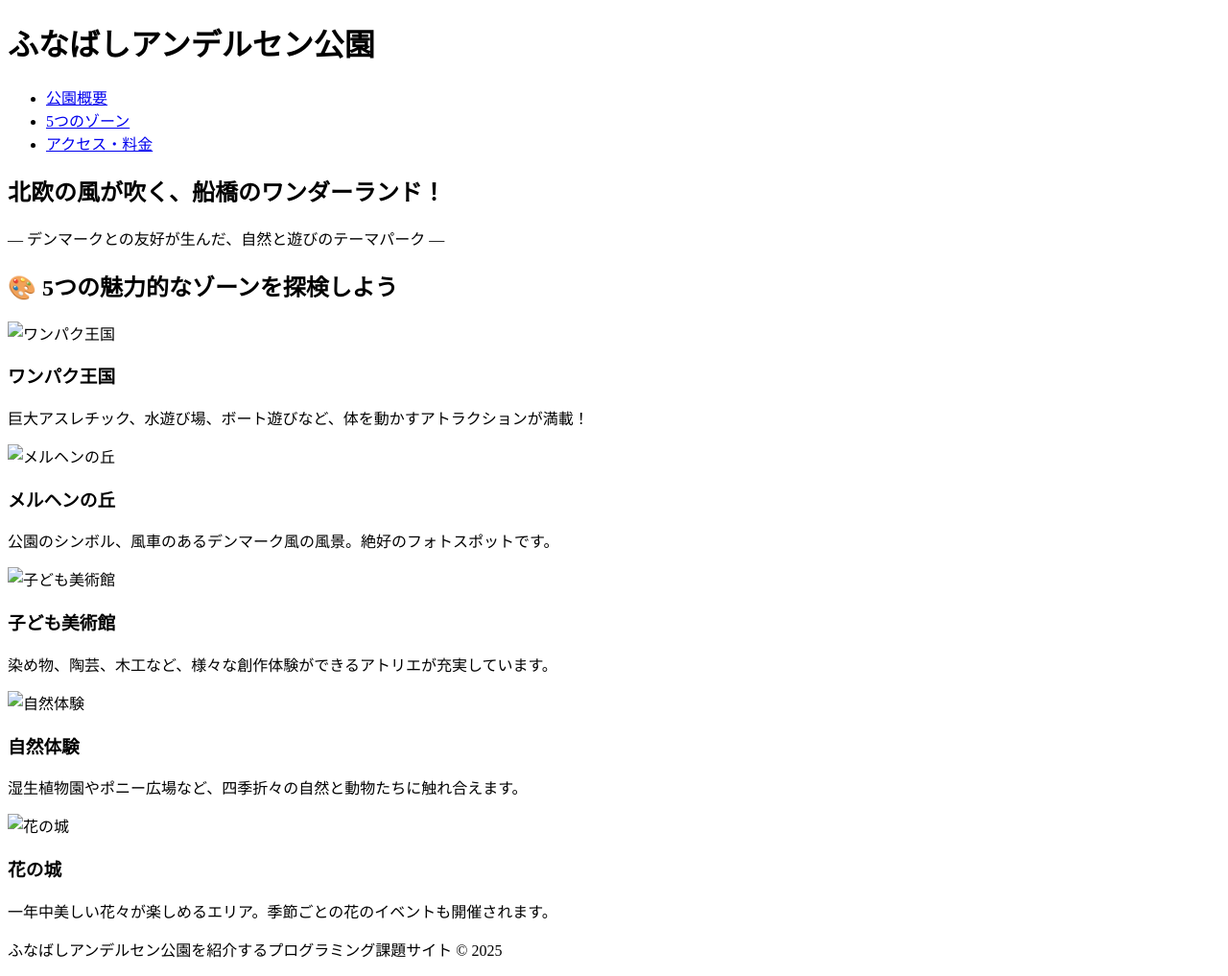
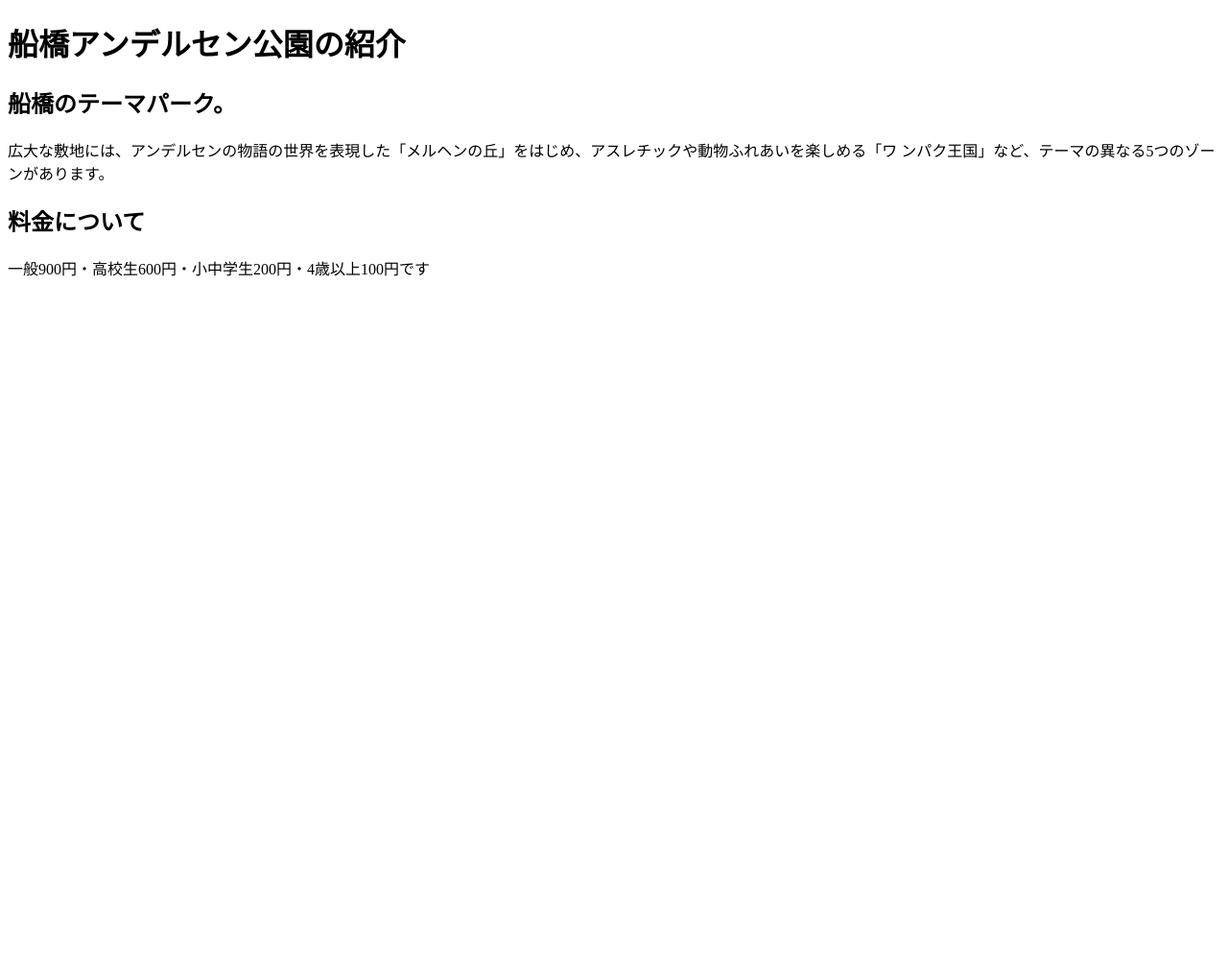
Before and after one commit to ick2422027-gif/denki-masuda.github.io, a plain HTML site: page index.html in a window 1280 px wide. Shown: the whole page at 96% size. After the commit the page ends 800 px from the top, so only its background shows below. Drawn offline with Linux system fonts and the light colour scheme.

Commit message:
Update title and add park information
Updated the title and added new content about the park's features and pricing.

```diff
--- a/index.html
+++ b/index.html
@@ -3,63 +3,16 @@
 <head>
     <meta charset="UTF-8">
     <meta name="viewport" content="width=device-width, initial-scale=1.0">
-    <title>ふなばしアンデルセン公園サイト</title>
+<title>船橋アンデルセン公園</title>
     <link rel="stylesheet" href="test01.css">
 </head>
 <body>
-    <header>
-        <div class="container">
-            <h1>ふなばしアンデルセン公園</h1>
-            <nav>
-                <ul>
-                    <li><a href="#about">公園概要</a></li>
-                    <li><a href="#zones">5つのゾーン</a></li>
-                    <li><a href="#info">アクセス・料金</a></li>
-                </ul>
-            </nav>
-        </div>
-    </header>
+    <h1>船橋アンデルセン公園の紹介</h1>
 
-    <section id="main-visual">
-        <div class="hero-text">
-            <h2>北欧の風が吹く、船橋のワンダーランド！</h2>
-            <p>— デンマークとの友好が生んだ、自然と遊びのテーマパーク —</p>
-        </div>
-        </section>
-
-    <section id="zones" class="container">
-        <h2>🎨 5つの魅力的なゾーンを探検しよう</h2>
-        <div class="zone-cards">
-            <div class="card">
-                <img src="img/wanpaku.jpg" alt="ワンパク王国" class="card-img">
-                <h3>ワンパク王国</h3>
-                <p>巨大アスレチック、水遊び場、ボート遊びなど、体を動かすアトラクションが満載！</p>
-            </div>
-            <div class="card">
-                <img src="img/marchen.jpg" alt="メルヘンの丘" class="card-img">
-                <h3>メルヘンの丘</h3>
-                <p>公園のシンボル、風車のあるデンマーク風の風景。絶好のフォトスポットです。</p>
-            </div>
-            <div class="card">
-                <img src="img/art.jpg" alt="子ども美術館" class="card-img">
-                <h3>子ども美術館</h3>
-                <p>染め物、陶芸、木工など、様々な創作体験ができるアトリエが充実しています。</p>
-            </div>
-            <div class="card">
-                <img src="img/nature.jpg" alt="自然体験" class="card-img">
-                <h3>自然体験</h3>
-                <p>湿生植物園やポニー広場など、四季折々の自然と動物たちに触れ合えます。</p>
-            </div>
-            <div class="card">
-                <img src="img/flower.jpg" alt="花の城" class="card-img">
-                <h3>花の城</h3>
-                <p>一年中美しい花々が楽しめるエリア。季節ごとの花のイベントも開催されます。</p>
-            </div>
-        </div>
-    </section>
-
-    <footer>
-        <p>ふなばしアンデルセン公園を紹介するプログラミング課題サイト &copy; 2025</p>
-    </footer>
+    <h2>船橋のテーマパーク。</h2>
+    <p>広大な敷地には、アンデルセンの物語の世界を表現した「メルヘンの丘」をはじめ、アスレチックや動物ふれあいを楽しめる「ワ
+ンパク王国」など、テーマの異なる5つのゾーンがあります。
+        <h2>料金について</h2>
+        <p>一般900円・高校生600円・小中学生200円・4歳以上100円です</p>
 </body>
 </html>
```
